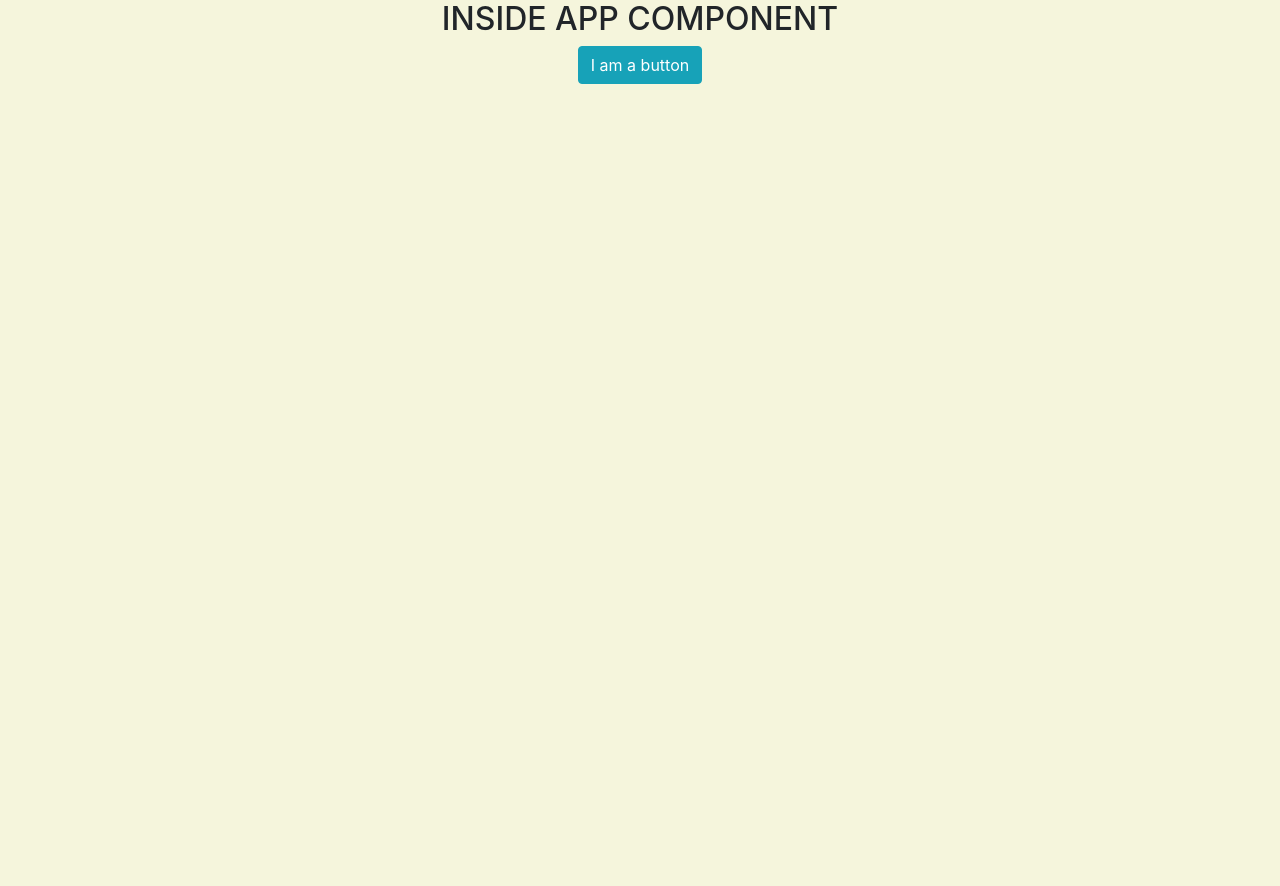
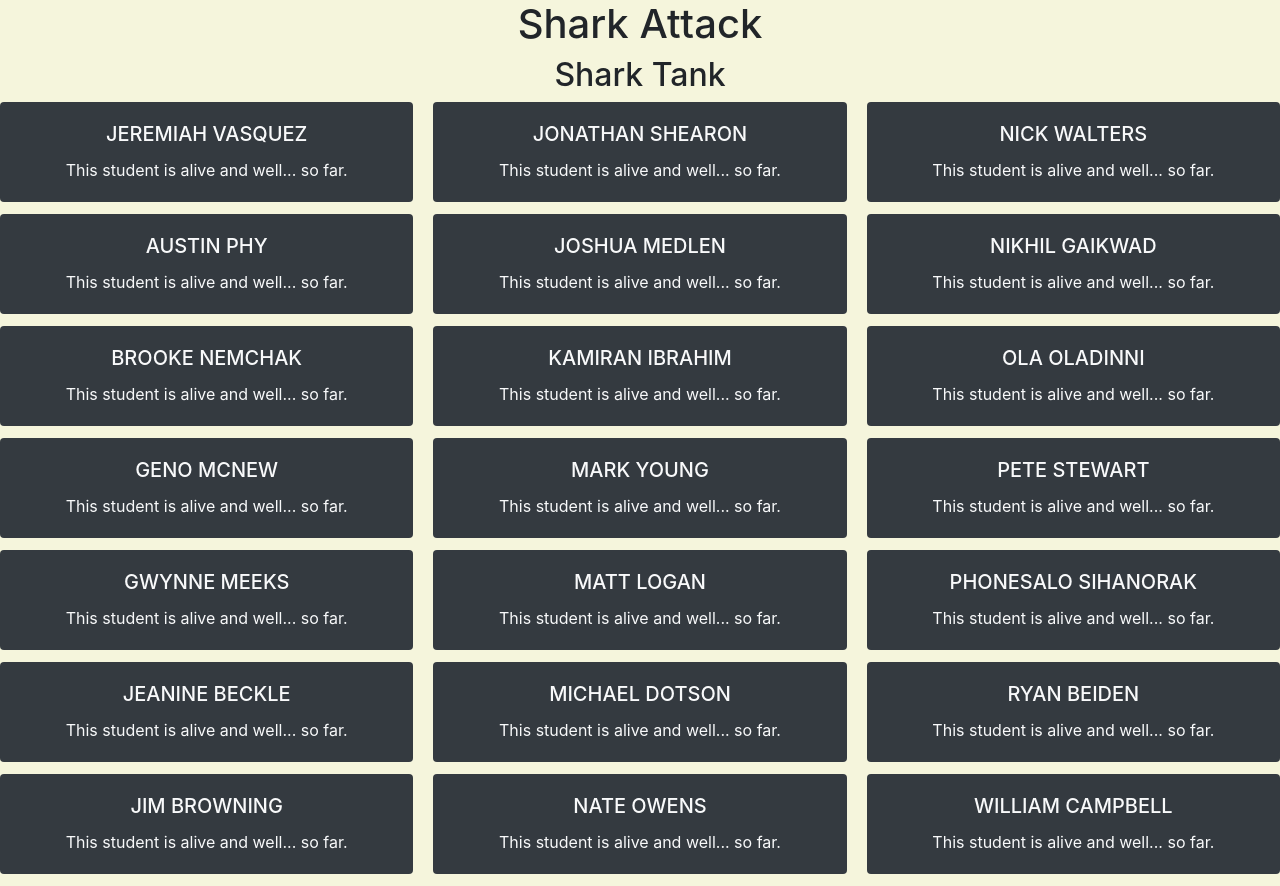
Before and after one commit to nswalters/shark-attack, a React (Create React App) app: page / in a window 1280 px wide. Before the commit the page ends 800 px from the top, so only its background shows below. Built offline with nearby package versions, Linux system fonts and the light colour scheme.

Commit message:
Students are printed on cards to the DOM via components

```diff
--- a/src/App/App.js
+++ b/src/App/App.js
@@ -1,12 +1,34 @@
 import React from 'react';
 import './App.scss';
 
+import SharkTank from '../components/SharkTank/SharkTank';
+
+import studentsData from '../helpers/data/studentsData';
+
+// TODO: add Graveyard component
+// TODO: add SharkTank component
+
 class App extends React.Component {
+  state = {
+    livingStudents: [],
+    dearlyBeloved: [],
+  }
+
+  componentDidMount() {
+    const livingStudents = studentsData.livingStudents();
+    this.setState({ livingStudents });
+
+    const dearlyBeloved = studentsData.dearlyBeloved();
+    this.setState({ dearlyBeloved });
+  }
+
   render() {
+    const { livingStudents } = this.state;
+
     return (
       <div className="App">
-        <h2>INSIDE APP COMPONENT</h2>
-        <button className="btn btn-info">I am a button</button>
+        <h1>Shark Attack</h1>
+        <SharkTank livingStudents={livingStudents} />
       </div>
     );
   }
--- /dev/null
+++ b/src/components/SharkTank/SharkTank.js
@@ -0,0 +1,26 @@
+import React from 'react';
+// import PropTypes from 'prop-types';
+
+import Student from '../Student/Student';
+
+class SharkTank extends React.Component {
+
+  render() {
+    const { livingStudents } = this.props;
+
+    const studentCards = livingStudents.map((student) => (
+      <Student key={student.id} student={student} />
+    ));
+
+    return (
+      <div>
+        <h2>Shark Tank</h2>
+        <div className="card-columns">
+          {studentCards}
+        </div>
+      </div>
+    );
+  }
+}
+
+export default SharkTank;
--- /dev/null
+++ b/src/components/Student/Student.js
@@ -0,0 +1,25 @@
+import React from 'react';
+
+class Student extends React.Component {
+
+  render() {
+    const { student } = this.props;
+
+    return (
+      <div className="card bg-dark text-light border-0">
+        <div className="card-body">
+          <h5 className="card-title text-uppercase">{student.firstName} {student.lastName}</h5>
+          {
+            student.isAlive ? (
+              <p className="card-text">This student is alive and well... so far.</p>
+            ) : (
+              <p className="card-text">A shark has gotten the better of this student.</p>
+            )
+          }
+        </div>
+      </div>
+    );
+  }
+}
+
+export default Student;
--- /dev/null
+++ b/src/helpers/data/studentsData.js
@@ -0,0 +1,150 @@
+const students = [{
+    id: 1,
+    firstName: 'Jeremiah',
+    lastName: 'Vasquez',
+    isAlive: true,
+  },
+  {
+    id: 2,
+    firstName: 'Austin',
+    lastName: 'Phy',
+    isAlive: true,
+  },
+  {
+    id: 3,
+    firstName: 'Brooke',
+    lastName: 'Nemchak',
+    isAlive: true,
+  },
+  {
+    id: 4,
+    firstName: 'Geno',
+    lastName: 'McNew',
+    isAlive: true,
+  },
+  {
+    id: 5,
+    firstName: 'Gwynne',
+    lastName: 'Meeks',
+    isAlive: true,
+  },
+  {
+    id: 6,
+    firstName: 'Jeanine',
+    lastName: 'Beckle',
+    isAlive: true,
+  },
+  {
+    id: 7,
+    firstName: 'Jim',
+    lastName: 'Browning',
+    isAlive: true,
+  },
+  {
+    id: 8,
+    firstName: 'Jonathan',
+    lastName: 'Shearon',
+    isAlive: true,
+  },
+  {
+    id: 9,
+    firstName: 'Joshua',
+    lastName: 'Medlen',
+    isAlive: true,
+  },
+  {
+    id: 10,
+    firstName: 'Kamiran',
+    lastName: 'Ibrahim',
+    isAlive: true,
+  },
+  {
+    id: 11,
+    firstName: 'Mark',
+    lastName: 'Young',
+    isAlive: true,
+  },
+  {
+    id: 12,
+    firstName: 'Matt',
+    lastName: 'Logan',
+    isAlive: true,
+  },
+  {
+    id: 13,
+    firstName: 'Michael',
+    lastName: 'Dotson',
+    isAlive: true,
+  },
+  {
+    id: 14,
+    firstName: 'Nate',
+    lastName: 'Owens',
+    isAlive: true,
+  },
+  {
+    id: 15,
+    firstName: 'Nick',
+    lastName: 'Walters',
+    isAlive: true,
+  },
+  {
+    id: 16,
+    firstName: 'Nikhil',
+    lastName: 'Gaikwad',
+    isAlive: true,
+  },
+  {
+    id: 17,
+    firstName: 'Ola',
+    lastName: 'Oladinni',
+    isAlive: true,
+  },
+  {
+    id: 18,
+    firstName: 'Pete',
+    lastName: 'Stewart',
+    isAlive: true,
+  },
+  {
+    id: 19,
+    firstName: 'Phonesalo',
+    lastName: 'Sihanorak',
+    isAlive: true,
+  },
+  {
+    id: 20,
+    firstName: 'Ryan',
+    lastName: 'Beiden',
+    isAlive: true,
+  },
+  {
+    id: 21,
+    firstName: 'William',
+    lastName: 'Campbell',
+    isAlive: true,
+  },
+];
+
+const livingStudents = () => {
+  // return array of students where student.isAlive === true
+  return students.filter((student) => student.isAlive === true);
+};
+
+const dearlyBeloved = () => {
+  // return array of students where student.isAlive === false
+  return students.filter((student) => student.isAlive === false);
+};
+
+const followTheLight = (studentId) => {
+  // Take an id
+  // find student
+  // change student.isAlive === false
+  students.find((student) => student.id === studentId)['isAlive'] = false;
+};
+
+export default {
+  livingStudents,
+  dearlyBeloved,
+  followTheLight,
+};
```
